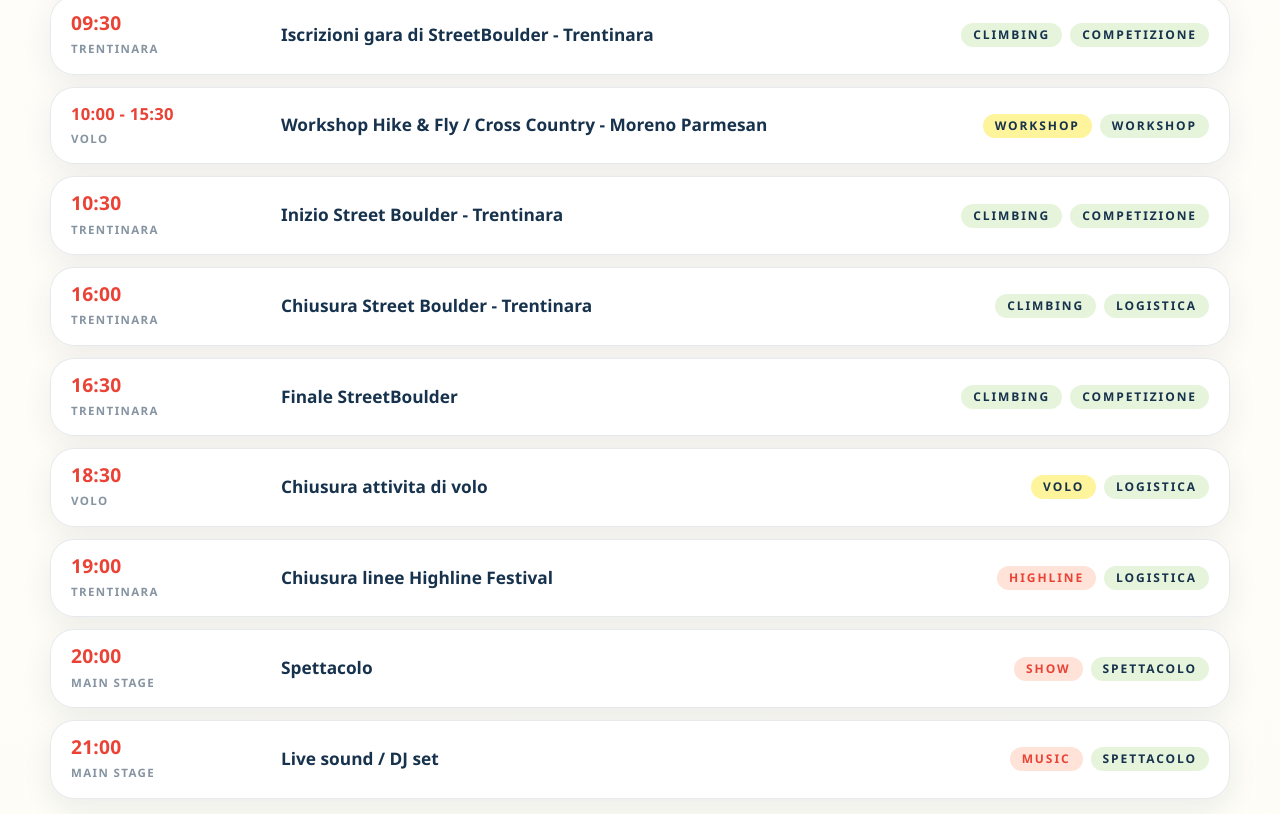
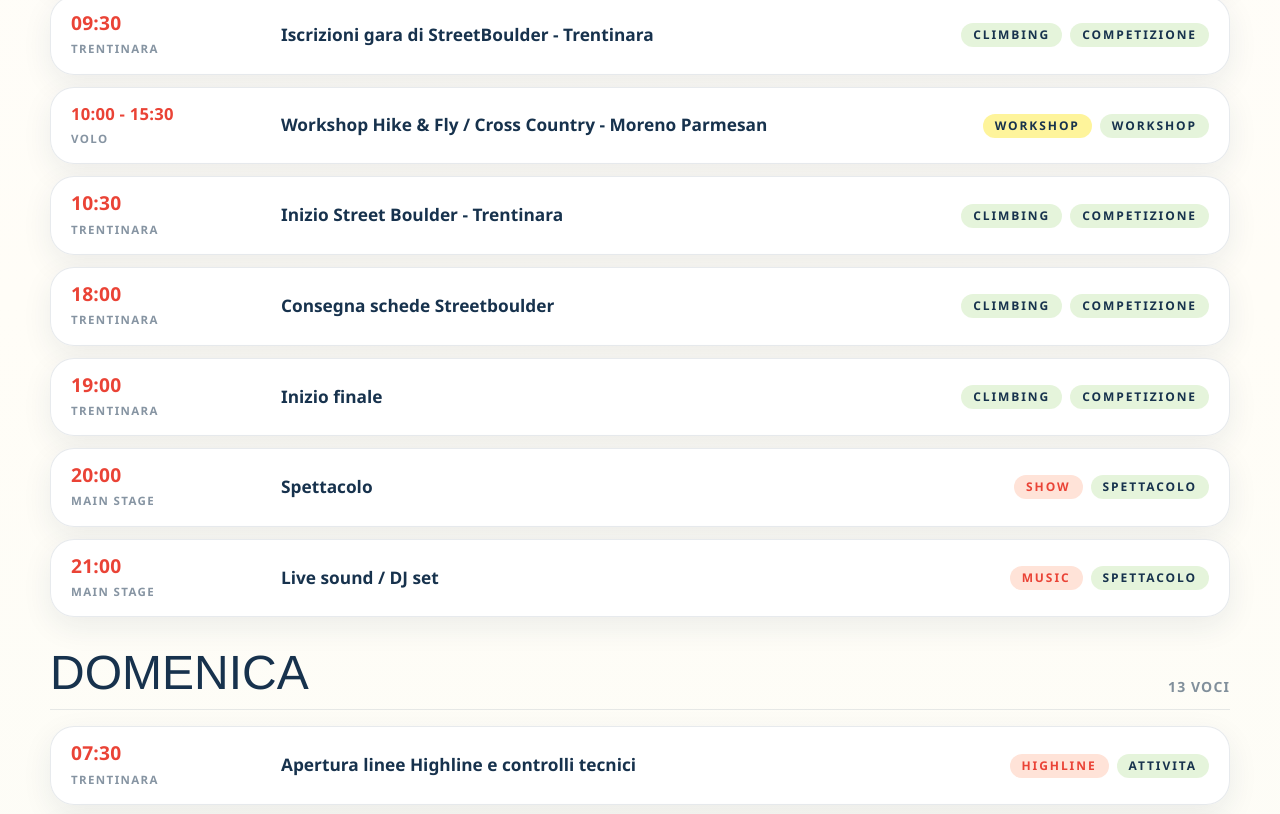
Before and after one commit to killdead/sito-cx, a Next.js app: page /programma in a window 1280 px wide. Shown: the part 2350-3164 px from the top of the page. Built offline with nearby package versions, Linux system fonts and the light colour scheme.

Commit message:
Update Saturday program: remove closures, add scorecard delivery and finals start times

```diff
--- a/src/data/program.ts
+++ b/src/data/program.ts
@@ -162,34 +162,18 @@ export const PROGRAM_ITEMS: ProgramItem[] = [
   },
   {
     day: "Sabato",
-    time: "16:00",
-    title: "Chiusura Street Boulder - Trentinara",
-    type: "Climbing",
-    category: "Logistica",
-    location: "Trentinara",
-  },
-  {
-    day: "Sabato",
-    time: "16:30",
-    title: "Finale StreetBoulder",
+    time: "18:00",
+    title: "Consegna schede Streetboulder",
     type: "Climbing",
     category: "Competizione",
     location: "Trentinara",
   },
   {
     day: "Sabato",
-    time: "18:30",
-    title: "Chiusura attivita di volo",
-    type: "Volo",
-    category: "Logistica",
-    location: "Volo",
-  },
-  {
-    day: "Sabato",
     time: "19:00",
-    title: "Chiusura linee Highline Festival",
-    type: "Highline",
-    category: "Logistica",
+    title: "Inizio finale",
+    type: "Climbing",
+    category: "Competizione",
     location: "Trentinara",
   },
   {
```
